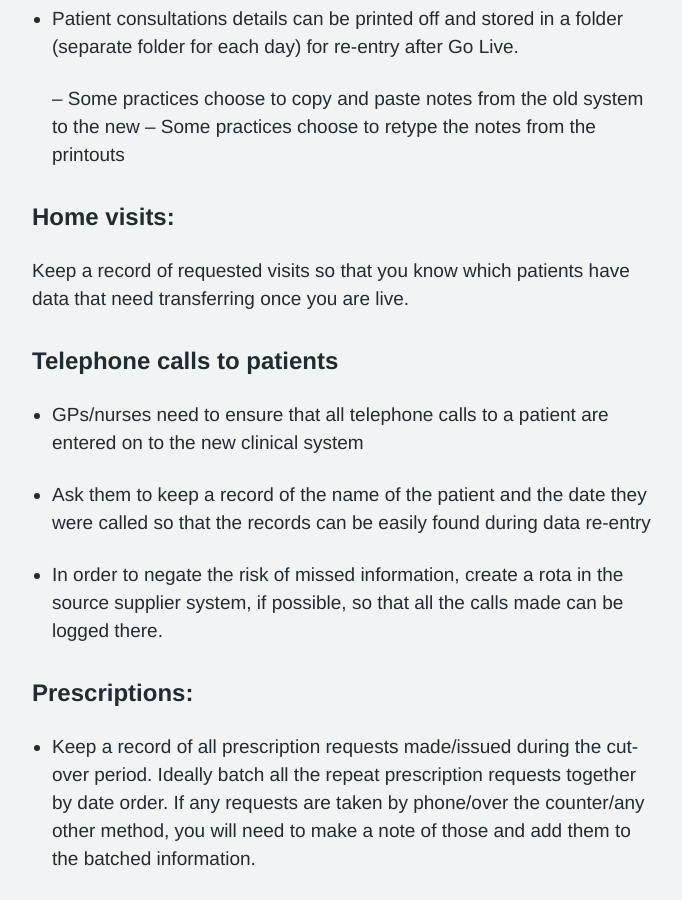
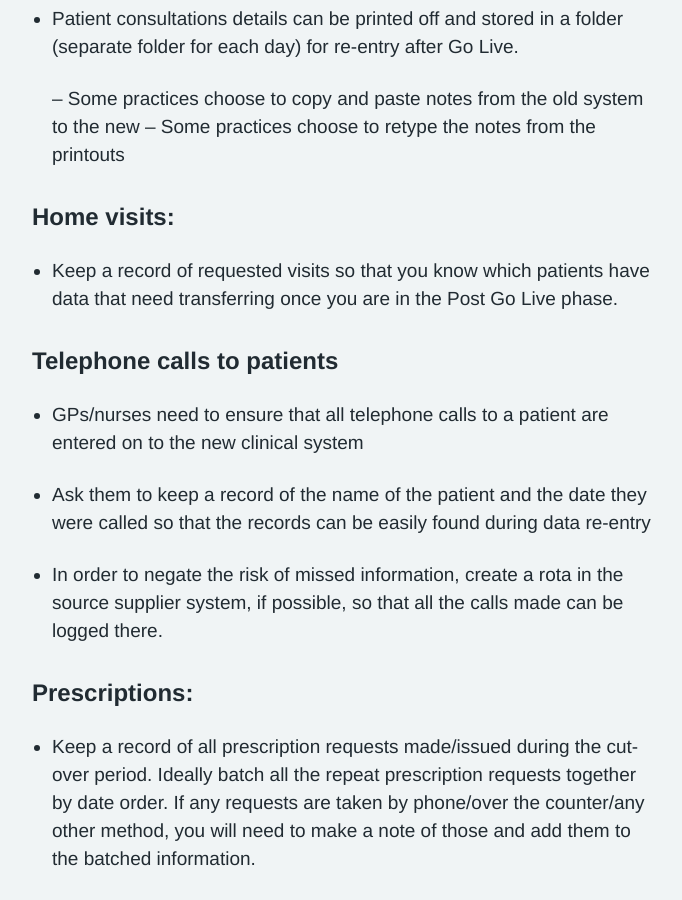
Before and after one commit to nhsconnect/prm-practice-migration, a Jekyll site: the page built from guide/05-planning-for-cut-over.md, in a window 1280 px wide and 900 px high, scrolled down 3127 px. Shown: the whole window, without its empty margins (128-810 px from the left). Built offline with Jekyll 4.4.1, drawn with Linux system fonts in a browser that asks for light colours; some web fonts are replaced.

Commit message:
Update Home Visits content with more specific language

```diff
--- a/guide/05-planning-for-cut-over.md
+++ b/guide/05-planning-for-cut-over.md
@@ -99,7 +99,7 @@ The objective is to decide what processes to follow during cut-over to ensure th
 
 ### Home visits:
 
-Keep a record of requested visits so that you know which patients have data that need transferring once you are live.
+* Keep a record of requested visits so that you know which patients have data that need transferring once you are in the Post Go Live phase.
 
 
 ### Telephone calls to patients
```
